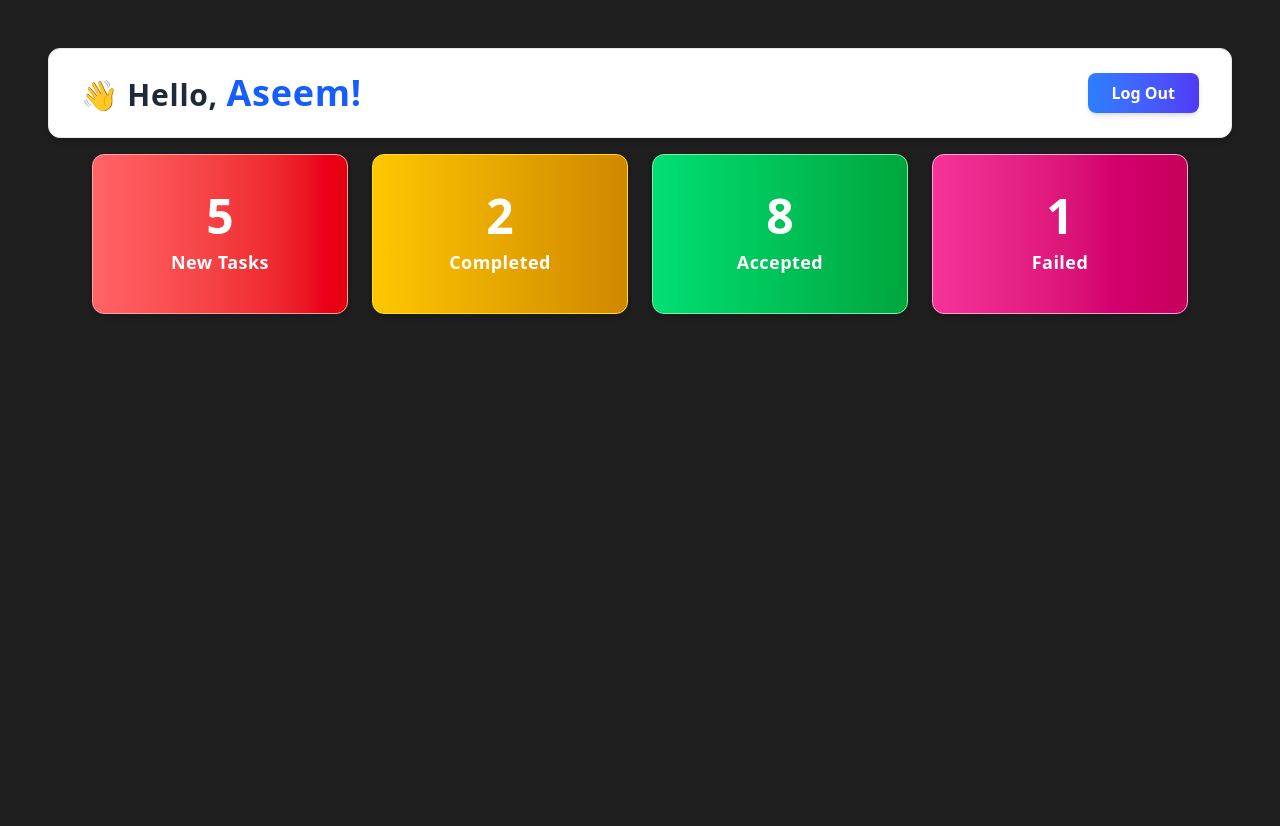
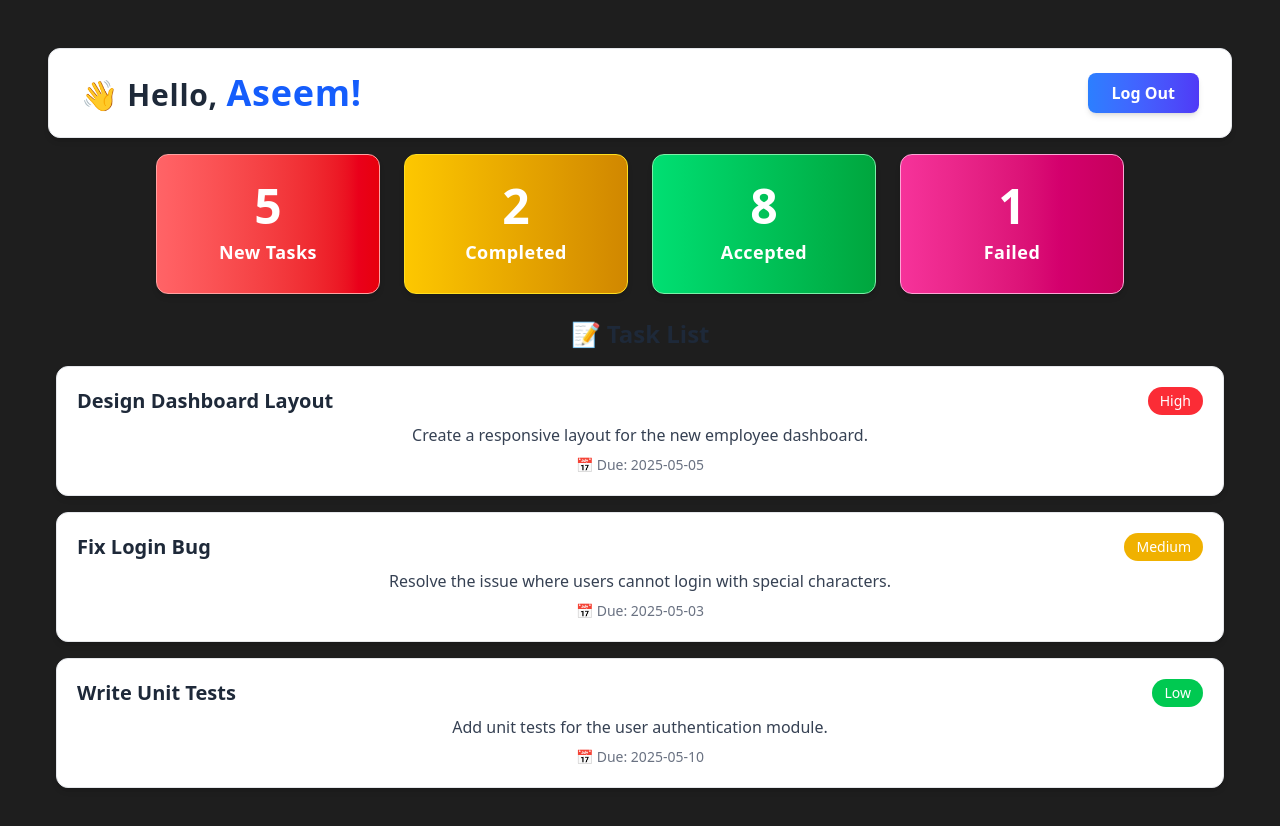
Before and after one commit to ethicalByte1443/Employee-Management-System, a React (Vite) app: page / in a window 1280 px wide. Shown: the top 826 px of the page. Before the commit the page ends 800 px from the top, so only its background shows below. Built offline with nearby package versions, Linux system fonts and the light colour scheme.

Commit message:
Adding tasklist components

```diff
--- a/package.json
+++ b/package.json
@@ -11,6 +11,7 @@
   },
   "dependencies": {
     "@tailwindcss/vite": "^4.1.5",
+    "dotenv": "^16.5.0",
     "react": "^19.0.0",
     "react-dom": "^19.0.0",
     "tailwindcss": "^4.1.5"
--- a/src/components/Dashboard/EmployeeDashboard.jsx
+++ b/src/components/Dashboard/EmployeeDashboard.jsx
@@ -1,7 +1,7 @@
 import React from 'react';
 import Header from '../other/header';
 import TaskListNumber from '../other/tasklistnumber';
-
+import TaskList from '../TaskList/TaskList';
 const EmployeeDashboard = () => {
   return (
     <>
@@ -12,6 +12,8 @@ const EmployeeDashboard = () => {
         <TaskListNumber count={8} label="Accepted" color="from-green-400 to-green-600" borderColor="border-green-300 dark:border-green-700" />
         <TaskListNumber count={1} label="Failed" color="from-pink-500 to-pink-700" borderColor="border-pink-300 dark:border-pink-700" />
       </div>
+
+      <TaskList />
     </>
   );
 };
--- a/src/components/TaskList/TaskList.jsx
+++ b/src/components/TaskList/TaskList.jsx
@@ -1,9 +1,73 @@
-import React from 'react'
+import React from 'react';
 
 const TaskList = () => {
+  const tasks = [
+    {
+      id: 1,
+      title: 'Design Dashboard Layout',
+      description: 'Create a responsive layout for the new employee dashboard.',
+      priority: 'High',
+      dueDate: '2025-05-05',
+    },
+    {
+      id: 2,
+      title: 'Fix Login Bug',
+      description: 'Resolve the issue where users cannot login with special characters.',
+      priority: 'Medium',
+      dueDate: '2025-05-03',
+    },
+    {
+      id: 3,
+      title: 'Write Unit Tests',
+      description: 'Add unit tests for the user authentication module.',
+      priority: 'Low',
+      dueDate: '2025-05-10',
+    },
+  ];
+
+  const getPriorityColor = (priority) => {
+    switch (priority) {
+      case 'High':
+        return 'bg-red-500';
+      case 'Medium':
+        return 'bg-yellow-500';
+      case 'Low':
+        return 'bg-green-500';
+      default:
+        return 'bg-gray-500';
+    }
+  };
+
   return (
-    <div>TaskList</div>
-  )
-}
+    <div className="p-6">
+      <h2 className="text-2xl font-bold text-gray-800 dark:text-white mb-4">📝 Task List</h2>
+      <div className="space-y-4">
+        {tasks.map((task) => (
+          <div
+            key={task.id}
+            className="p-5 bg-white dark:bg-gray-800 rounded-xl shadow-md border border-gray-200 dark:border-gray-700"
+          >
+            <div className="flex justify-between items-center mb-2">
+              <h3 className="text-xl font-semibold text-gray-800 dark:text-white">
+                {task.title}
+              </h3>
+              <span
+                className={`text-sm text-white px-3 py-1 rounded-full font-medium ${getPriorityColor(
+                  task.priority
+                )}`}
+              >
+                {task.priority}
+              </span>
+            </div>
+            <p className="text-gray-700 dark:text-gray-300">{task.description}</p>
+            <p className="text-sm text-gray-500 dark:text-gray-400 mt-2">
+              📅 Due: {task.dueDate}
+            </p>
+          </div>
+        ))}
+      </div>
+    </div>
+  );
+};
 
-export default TaskList
+export default TaskList;
--- a/src/components/other/tasklistnumber.jsx
+++ b/src/components/other/tasklistnumber.jsx
@@ -2,7 +2,7 @@ import React from 'react';
 
 const TaskListNumber = ({ count = 0, label = "New Tasks", color = "from-red-400 to-red-600", borderColor = "border-red-300 dark:border-red-700" }) => {
   return (
-    <div className={`flex flex-col justify-center items-center h-40 w-64 bg-gradient-to-r ${color} text-white rounded-xl shadow-md border ${borderColor} p-6`}>
+    <div className={`flex flex-col justify-center items-center h-35 w-56 bg-gradient-to-r ${color} text-white rounded-xl shadow-md border ${borderColor} p-6`}>
       <h2 className="text-5xl font-extrabold mb-2">{count}</h2>
       <h3 className="text-lg font-semibold tracking-wide">{label}</h3>
     </div>
--- a/vite.config.js
+++ b/vite.config.js
@@ -5,9 +5,5 @@ import tailwindcss from '@tailwindcss/vite'
 // https://vite.dev/config/
 export default defineConfig({
   plugins: [tailwindcss(), react()],
-  server: {
-    allowedHosts: [
-      'e347-2405-201-6014-108b-dc1-b33a-8488-f5d4.ngrok-free.app'
-    ]
-  }
+
 })
```
Also changed, not shown: 2 other files (tests, documents, lock files or other folders).
